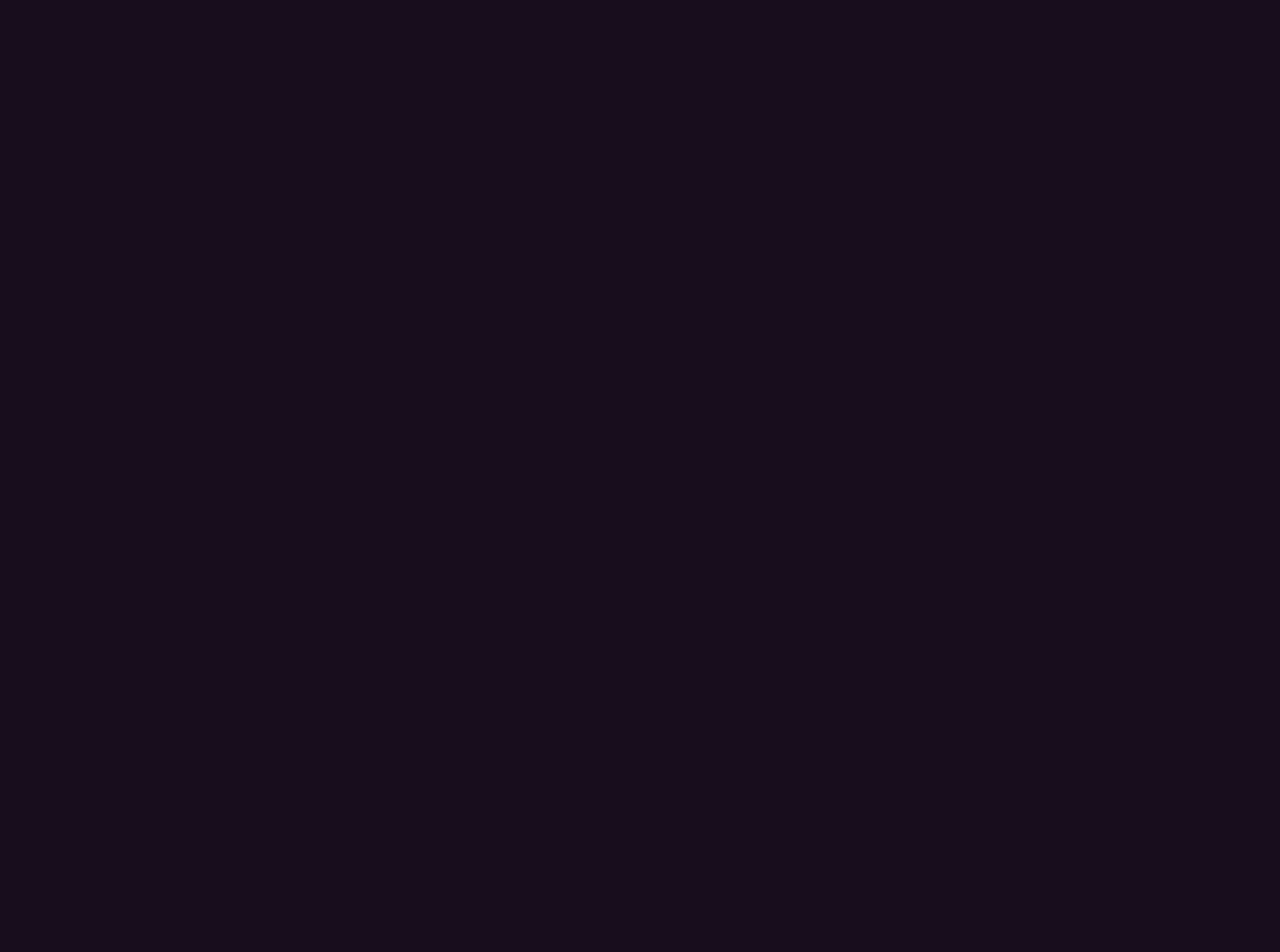
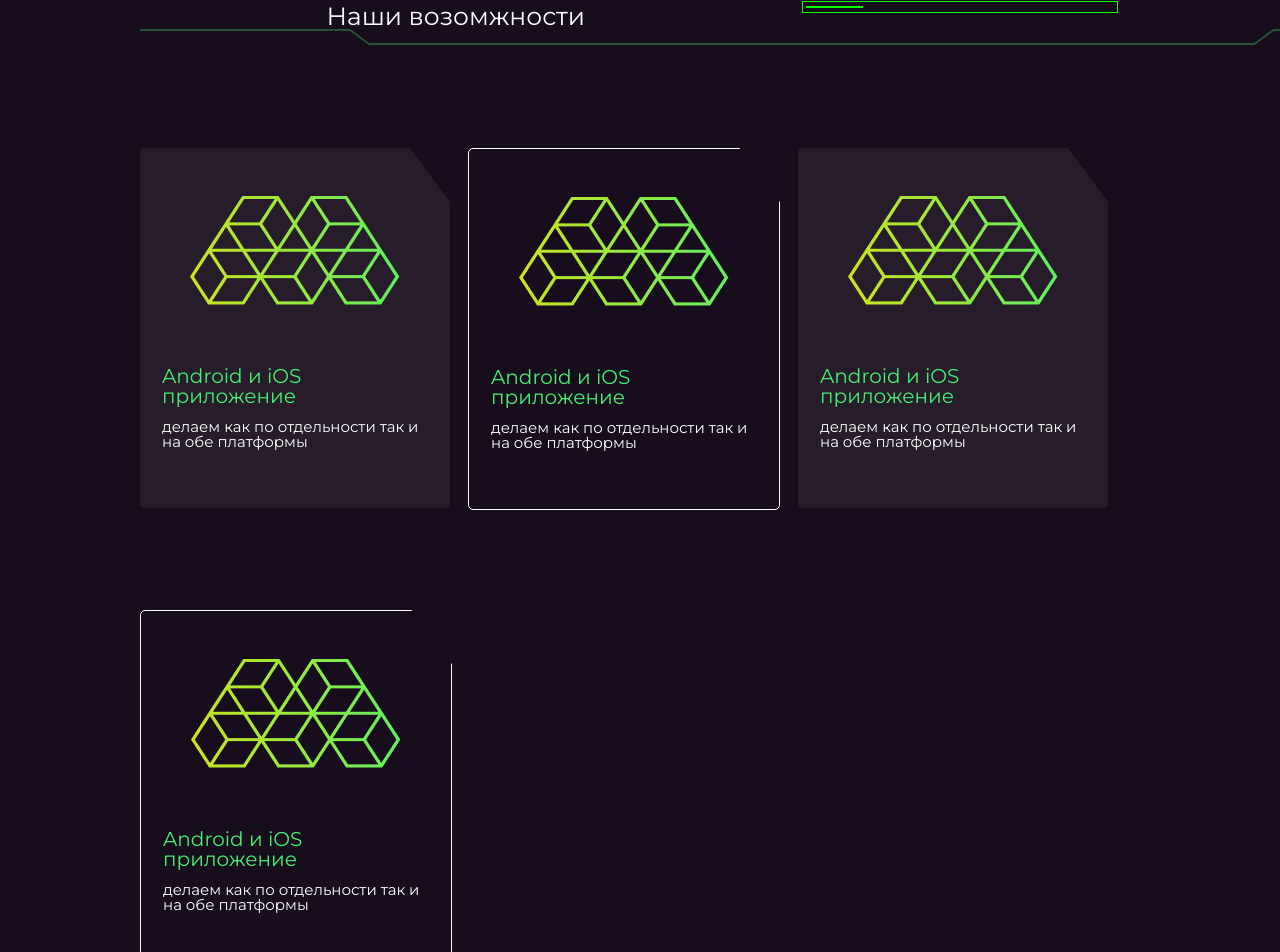
Before and after one commit to KraYFS/first-react-project, a React (Create React App) app: page / in a window 1280 px wide. Shown: the part 2197-3149 px from the top of the page. Before the commit the page ends 2067 px from the top, so only its background shows below. Built offline with nearby package versions, Linux system fonts and the light colour scheme.

Commit message:
added our capabilities block

```diff
--- a/src/App.js
+++ b/src/App.js
@@ -2,6 +2,7 @@
 import Header from "./Components/Header/Header";
 import MainPage from "./Components/Main-page/Main-page"
 import OurTeam from "./Components/OurTeam/OurTeam";
+import OurCapabilities from "./Components/OurCapabilities/OurCapabilities";
 // import game from './images/game.png'
 
 function App() {
@@ -13,6 +14,7 @@
         <img src={game} alt="sdfg" />
       </div> */}
       <OurTeam />
+      <OurCapabilities />
     </div>
   );
 }
--- /dev/null
+++ b/src/Components/OurCapabilities/OurCapabilities.jsx
@@ -0,0 +1,23 @@
+import React from 'react';
+import TitleBlock from '../titleBlock/TitleBlock';
+import classes from './ourCapabilities.module.css'
+import OurCapabilitiesItem from './OurCapabilitiesItem';
+import img from './img.png'
+
+const OurCapabilities = () => {
+    return (
+        <div className={classes.OurCapabilitiesBlock}>
+            <div className="container">
+                <div className={classes.OurCapabilitiesBlock_inner}>
+                    <TitleBlock progress='57px' numberPage='2' title='Наши возомжности' />
+                    <OurCapabilitiesItem imageSrc={img} title='Android и iOS приложение' subTitle='делаем как по отдельности так и на обе платформы' />
+                    <OurCapabilitiesItem imageSrc={img} title='Android и iOS приложение' subTitle='делаем как по отдельности так и на обе платформы' />
+                    <OurCapabilitiesItem imageSrc={img} title='Android и iOS приложение' subTitle='делаем как по отдельности так и на обе платформы' />
+                    <OurCapabilitiesItem imageSrc={img} title='Android и iOS приложение' subTitle='делаем как по отдельности так и на обе платформы' />
+                </div>
+            </div>
+        </div>
+    );
+}
+
+export default OurCapabilities;
--- /dev/null
+++ b/src/Components/OurCapabilities/OurCapabilitiesItem.jsx
@@ -0,0 +1,16 @@
+import React from 'react';
+import classes from './OurCapabilitiesItem.module.css'
+
+const OurCapabilitiesItem = (props) => {
+    return (
+        <div className={classes.OurCapabilitiesItem}>
+            <div className={classes.OurCapabilitiesItem_inner}>
+            <img src={props.imageSrc} alt="" />
+            <div className={classes.itemTitle}>{props.title}</div>
+            <div className={classes.itemSubTitle}>{props.subTitle}</div>
+            </div>
+        </div>
+    );
+}
+
+export default OurCapabilitiesItem;
--- /dev/null
+++ b/src/Components/OurCapabilities/OurCapabilitiesItem.module.css
@@ -0,0 +1,34 @@
+.OurCapabilitiesItem {
+    background-color: #ffffff10;
+    border-radius: 5px;
+    width: 310px;
+    height: 360px;
+    margin-top: 100px;
+    clip-path: polygon(0 0, 87% 0, 100% 15%, 100% 100%, 0 100%);
+    margin-right: 18px;
+}
+
+.OurCapabilitiesItem:last-child {
+    margin-right: 0px;
+}
+
+.OurCapabilitiesItem:nth-child(odd) {
+    background: transparent;
+    border: 1px solid #fff;
+}
+
+.OurCapabilitiesItem_inner {
+    padding: 30px 23px 0px 22px;
+}
+
+.itemTitle {
+    color: #43F272;
+    font-size: 20px;
+    margin-top: 41px;
+    margin-bottom: 13px;
+}
+
+.itemSubTitle {
+    font-size: 15px;
+    color: #fff;
+}
--- /dev/null
+++ b/src/Components/OurCapabilities/ourCapabilities.module.css
@@ -0,0 +1,9 @@
+.OurCapabilitiesBlock {
+    margin-top: 100px;
+}
+
+.OurCapabilitiesBlock_inner {
+    display: flex;
+    flex-wrap: wrap;
+    flex-direction: row;
+}
--- a/src/Components/OurTeam/OurTeam.jsx
+++ b/src/Components/OurTeam/OurTeam.jsx
@@ -19,7 +19,7 @@
     return (
         <div>
             <div className="container">
-                <TitleBlock title='Наша команда' />
+                <TitleBlock progress='32px' numberPage='1' title='Наша команда' />
                 <div className={classes.OurTeamBlock}>
                     <OurTeamItem imageSrc={image1} itemTitle='Max Wiwi' itemSubTitle='Президент студии' />
                     <OurTeamItem imageSrc={image2} itemTitle='Well Sofi' itemSubTitle='Президент студии' />
--- a/src/Components/titleBlock/pageProgress/PageProgress.jsx
+++ b/src/Components/UI/pageProgress/PageProgress.jsx
@@ -4,7 +4,7 @@
 const PageProgress = (props) => {
     return (
         <div className={classes.PageProgressBar}>
-            <div className={classes.input_title}>{props.numberPage}/11</div>
+            <div className={classes.input_title}>{props.numberPage} / 11</div>
             <div className={classes.borderInput}>
                 <div style={{ width: props.progress }} className={classes.inputRange}></div>
             </div>
--- a/src/Components/titleBlock/TitleBlock.jsx
+++ b/src/Components/titleBlock/TitleBlock.jsx
@@ -1,5 +1,5 @@
 import React from 'react';
-import PageProgress from './pageProgress/PageProgress';
+import PageProgress from '../UI/pageProgress/PageProgress';
 import classes from './TittleBlock.module.css'
 
 const TitleBlock = (props) => {
@@ -7,7 +7,7 @@
         <div className={classes.titleBlock}>
             <div className="container">
                 <div className={classes.titleAndProgress}>
-                    <PageProgress numberPage='1' progress="32px" />
+                    <PageProgress numberPage={props.numberPage} progress={props.progress} />
                     <div className={classes.title}>{props.title}</div>
                 </div>
                 <svg width="1300" height="16" viewBox="0 0 1300 16" fill="none" xmlns="http://www.w3.org/2000/svg">
```
Also changed, not shown: src/Components/OurCapabilities/img.png (added), src/Components/UI/pageProgress/pageProgress.module.css (renamed from src/Components/titleBlock/pageProgress/pageProgress.module.css).
